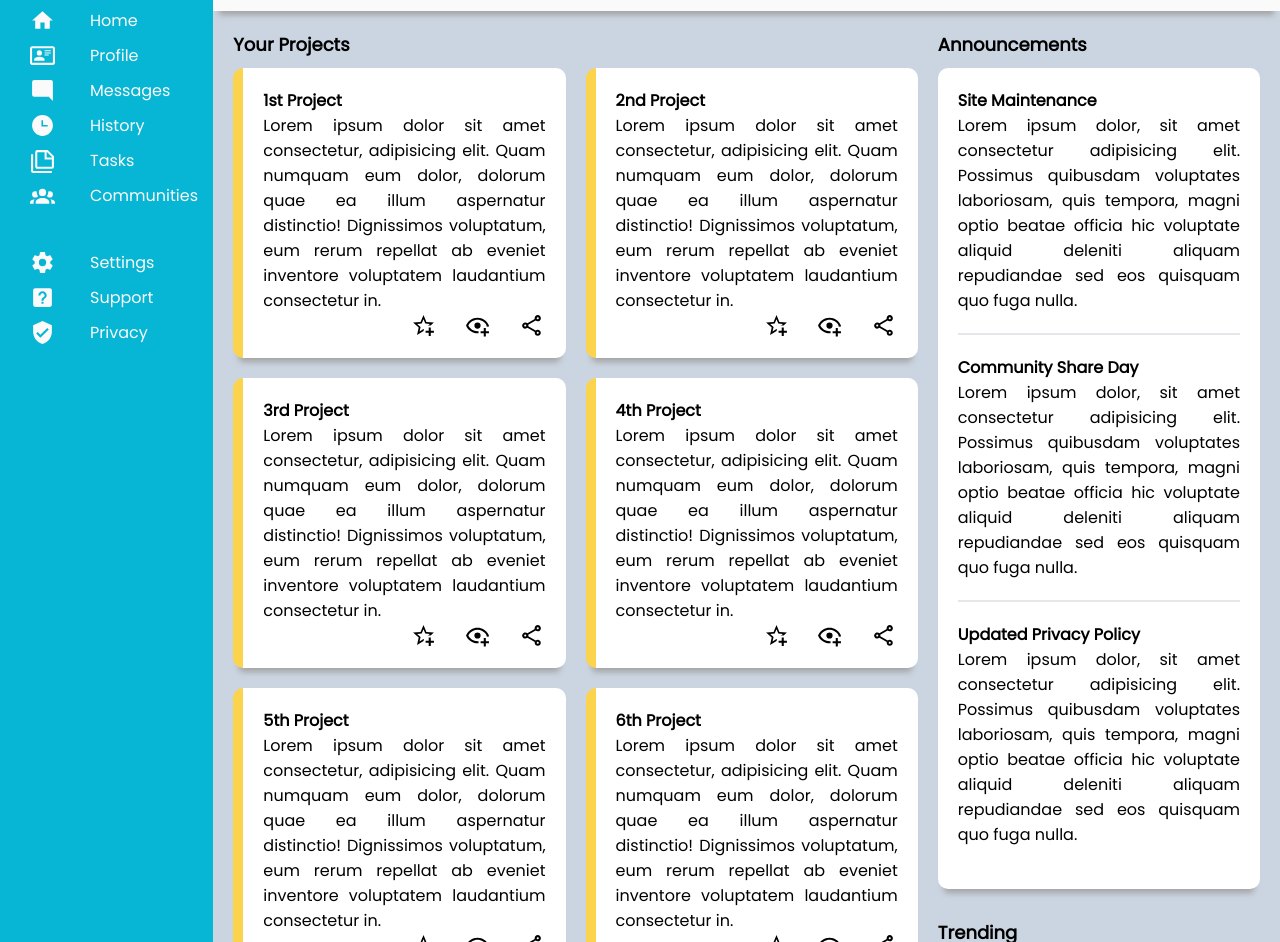
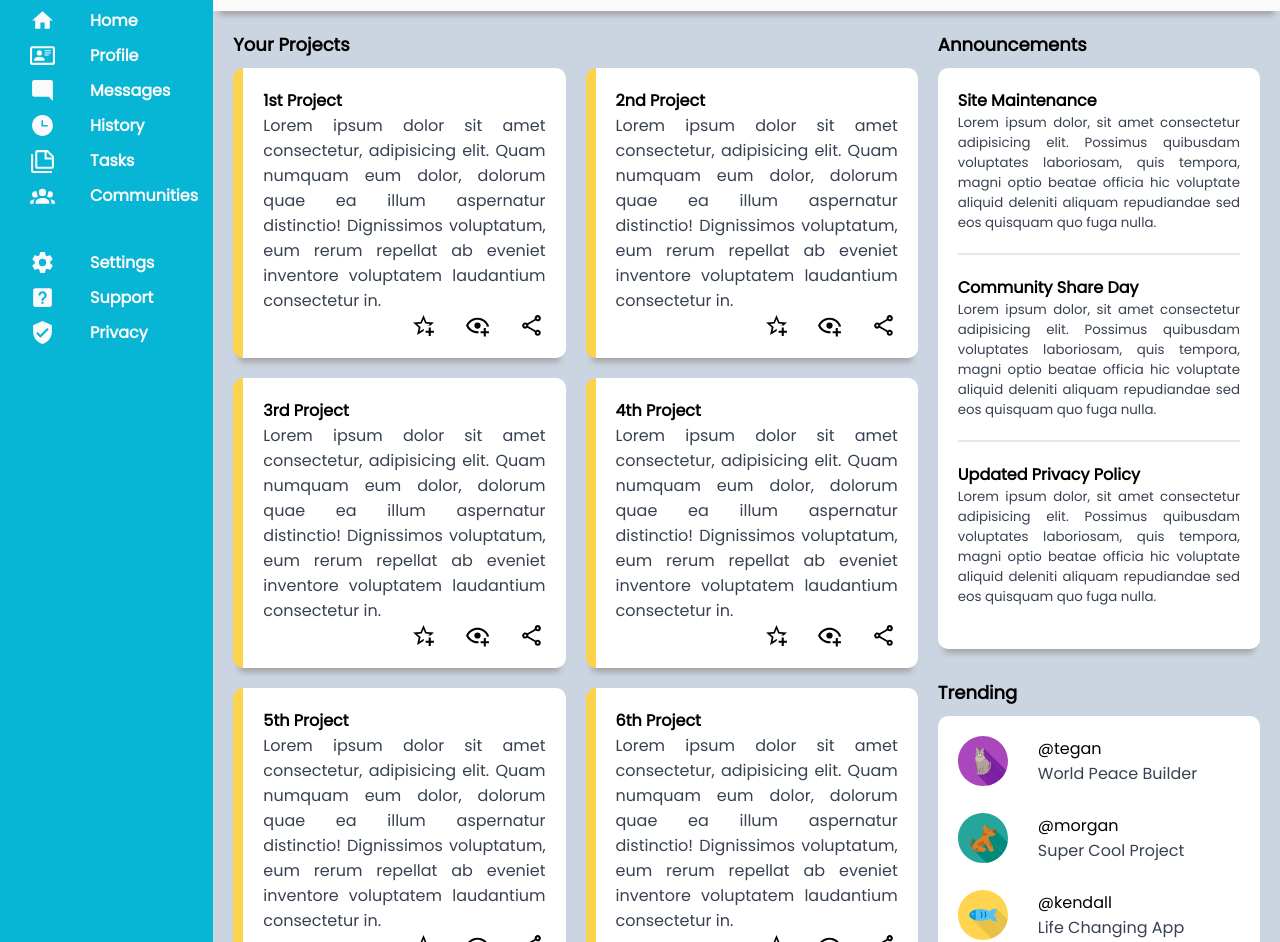
Before and after one commit to CDVarias/project-admin-dashboard, a plain HTML site: page index.html in a window 1280 px wide. Shown: the part 130-1072 px from the top of the page. Drawn offline with Linux system fonts and the light colour scheme.

Commit message:
Finished Project, Responsive Project Cards

```diff
--- a/styles.css
+++ b/styles.css
@@ -121,11 +121,12 @@ body{
 
 .sidebar .container {
     display: grid;
-    grid-template-columns: 1fr;
+    grid-template-columns: auto;
     grid-template-rows: 1fr 3fr 1fr;
     margin-left: 20px;
     align-items: center;
     color: #fafafa;
+    font-weight: 900;
 }
 
 .sidebar .second-column, .sidebar .third-column{
@@ -153,6 +154,10 @@ body{
 .dashboard-logo{
     height: 50px;
     width: 50px;
+}
+
+.dashboard-name{
+    font-size: larger;
 }
 
 .home-logo, .profile-logo, .messages-logo, .history-logo, .tasks-logo, .communities-logo, .settings-logo, .support-logo, .privacy-logo, .search-logo, .notif-bell{
@@ -185,7 +190,7 @@ body{
 
 .main-content .projects{
     display: grid;
-    grid-template-columns: 1fr 1fr;
+    grid-template-columns: repeat(auto-fit,minmax(300px,1fr));
     grid-template-rows: auto;
     gap: 20px;
 }
@@ -216,6 +221,10 @@ body{
 
 .project-content > :nth-child(1){
     font-weight: bold;
+}
+
+.project-content p:nth-of-type(2){
+    color: #374151;
 }
 
 .project-logo{
@@ -256,6 +265,11 @@ body{
     font-weight: bold;
 }
 
+.announcements .container  p:nth-of-type(2){
+    font-size: smaller;
+    color: #374151;
+}
+
 hr{
     margin-top: 20px;
     border: 1px solid #e5e7eb;
@@ -266,9 +280,23 @@ hr{
     border-radius: 10px;
     padding: 20px;
     box-shadow: 0 10px 6px -6px #a3a3a3;
+    display: grid;
+    grid-template-columns: 1fr;
+    grid-template-rows: repeat(4,1fr);
+    gap: 20px;
 }
 
 .trending .container .logo img{
-    height: 30px;
-    width: 30px;
+    height: 50px;
+    width: 50px;
 }
+
+.first-trend, .second-trend, .third-trend, .fourth-trend{
+    display: grid;
+    grid-template-columns: 80px 1fr;
+    grid-template-rows: auto;
+}
+
+.trending .content p:nth-of-type(2){
+    color: #374151;
+}
```
